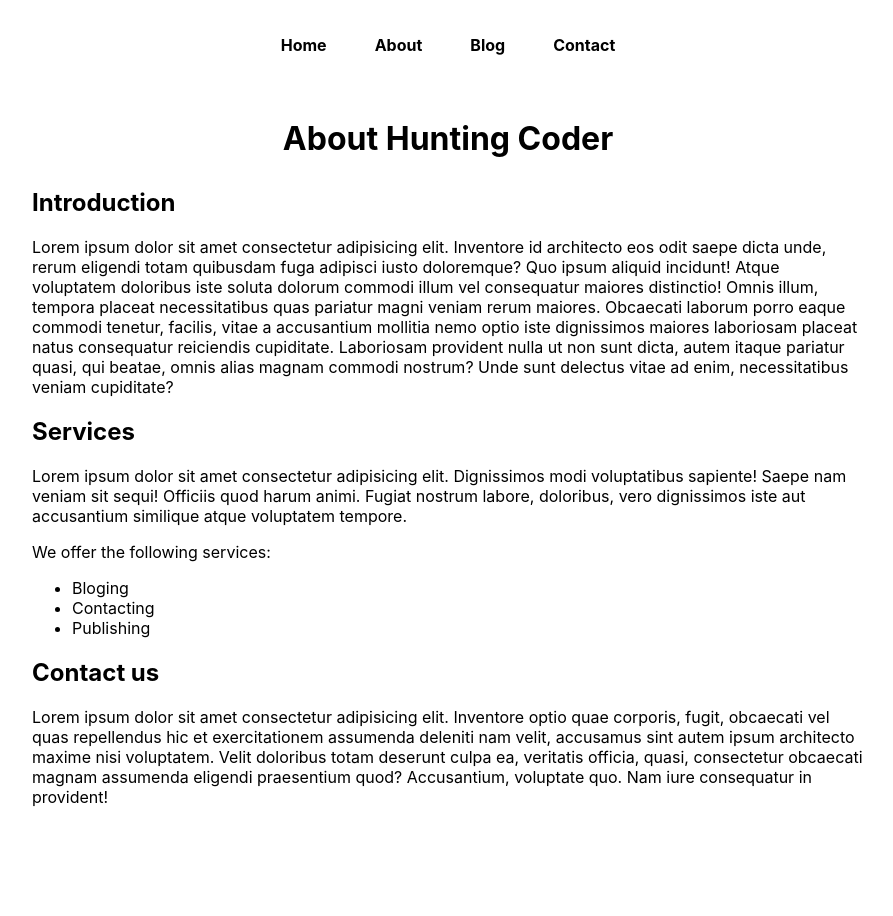
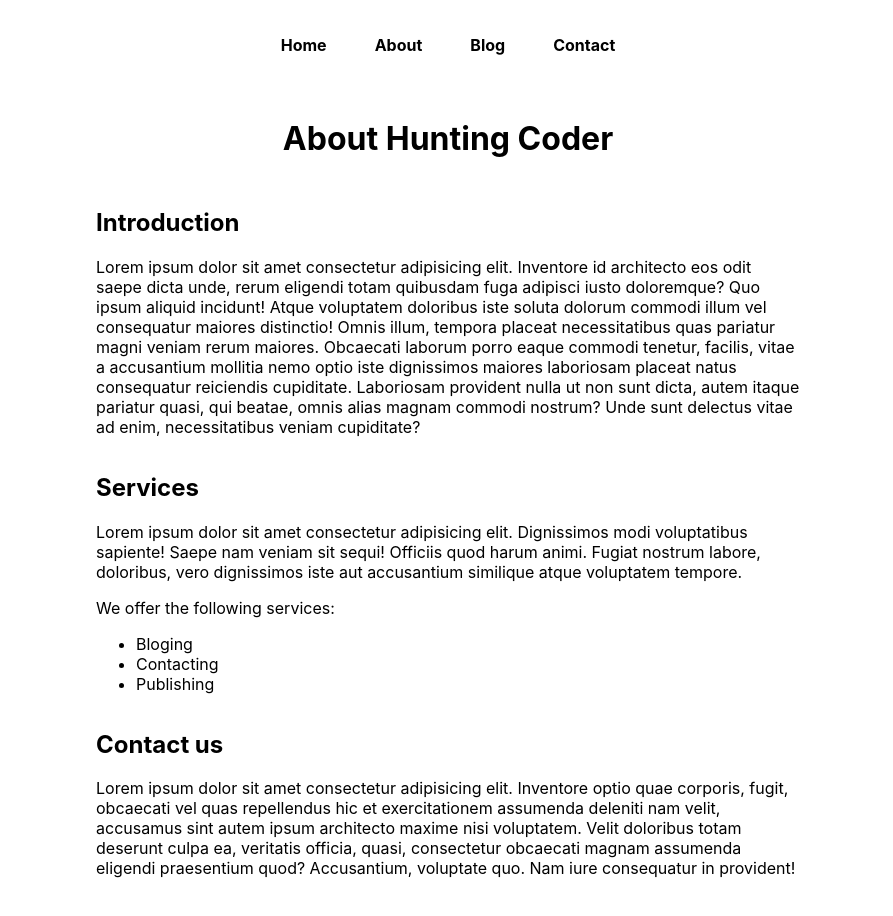
Before and after one commit to RahulML2505/hunting-coder, a Next.js app: page /about in a window 1280 px wide. Shown: the top 916 px of the page, without its empty margins (192-1085 px from the left). Before the commit the page ends 855 px from the top, so only its background shows below. Built offline with nearby package versions, Linux system fonts and the light colour scheme.

Commit message:
Responsive test on hosting -(4)

```diff
--- a/pages/about.jsx
+++ b/pages/about.jsx
@@ -1,11 +1,11 @@
 import React from 'react';
 import styles from '../styles/About.module.css';
 
-const About = () => {
-  return (
-    <div className={styles.container}>
-      <h1 className={styles.heading}>About Hunting Coder</h1>
+const About = () => (
+  <div className={styles.container}>
+    <h1 className={styles.heading}>About Hunting Coder</h1>
 
+    <main className={styles.main}>
       <div>
         <h2>Introduction</h2>
         <p>Lorem ipsum dolor sit amet consectetur adipisicing elit. Inventore id architecto eos odit saepe dicta unde, rerum eligendi totam quibusdam fuga adipisci iusto doloremque? Quo ipsum aliquid incidunt! Atque voluptatem doloribus iste soluta dolorum commodi illum vel consequatur maiores distinctio! Omnis illum, tempora placeat necessitatibus quas pariatur magni veniam rerum maiores. Obcaecati laborum porro eaque commodi tenetur, facilis, vitae a accusantium mollitia nemo optio iste dignissimos maiores laboriosam placeat natus consequatur reiciendis cupiditate. Laboriosam provident nulla ut non sunt dicta, autem itaque pariatur quasi, qui beatae, omnis alias magnam commodi nostrum? Unde sunt delectus vitae ad enim, necessitatibus veniam cupiditate?</p>
@@ -28,9 +28,9 @@ const About = () => {
         <h2>Contact us</h2>
         <p>Lorem ipsum dolor sit amet consectetur adipisicing elit. Inventore optio quae corporis, fugit, obcaecati vel quas repellendus hic et exercitationem assumenda deleniti nam velit, accusamus sint autem ipsum architecto maxime nisi voluptatem. Velit doloribus totam deserunt culpa ea, veritatis officia, quasi, consectetur obcaecati magnam assumenda eligendi praesentium quod? Accusantium, voluptate quo. Nam iure consequatur in provident!</p>
       </div>
+    </main>
 
-    </div>
-  )
-};
+  </div>
+);
 
 export default About;
--- a/styles/About.module.css
+++ b/styles/About.module.css
@@ -1,6 +1,7 @@
 .container {
   margin: 48px auto;
   padding: 0 2rem;
+  justify-content: center;
 }
 
 .heading {
@@ -8,14 +9,23 @@
   margin-bottom: 30px;
 }
 
-@media (min-width: 1080px) {
-  .container {
-    max-width: 70vw;
+.main {
+  display: flex;
+  flex-direction: column;
+  justify-content: center;
+  margin: auto;
+}
+
+@media (min-width:700px) {
+  .main {
+    margin-left:  10vw;
+    margin-right:  10vw;
   }
 }
 
-@media (min-width: 2160px) {
-  .container {
-    max-width: 45vw;
+@media (min-width:1080px) {
+  .main {
+    margin-left:  20vw;
+    margin-right:  20vw;
   }
 }
--- a/styles/BlogPost.module.css
+++ b/styles/BlogPost.module.css
@@ -1,5 +1,5 @@
 .container {
-  padding: 0 18vw;
+  padding: 0 2rem;
 }
 
 .main {
@@ -14,3 +14,9 @@
   justify-content: flex-start;
   margin-top: 3rem;
 }
+
+@media (min-width: 700px) {
+  .container {
+    padding: 0 20vw;
+  }
+}
--- a/styles/Home.module.css
+++ b/styles/Home.module.css
@@ -137,6 +137,7 @@
 
 .blogItem {
   display: flex;
+  margin-bottom: 20px;
   flex-direction: column;
 }
 
```
Also changed, not shown: styles/Blog.module.css (+11 -0 lines).
